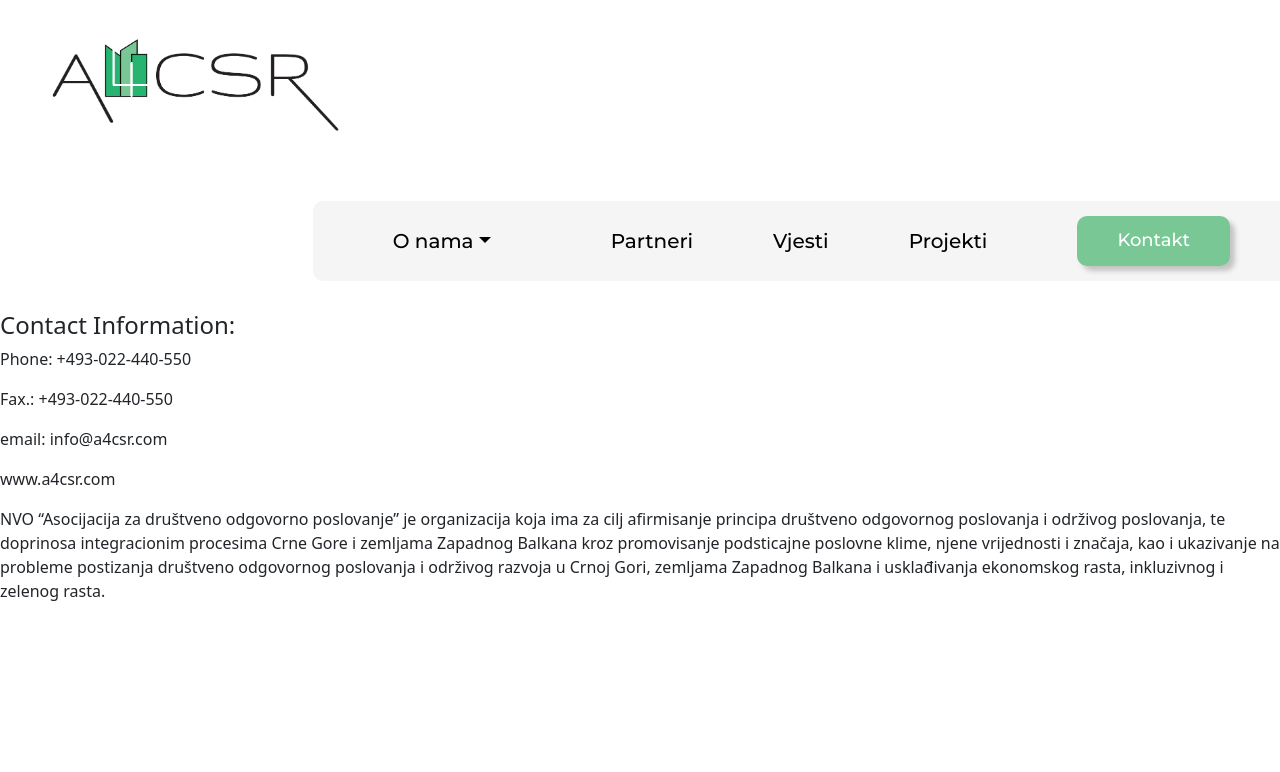
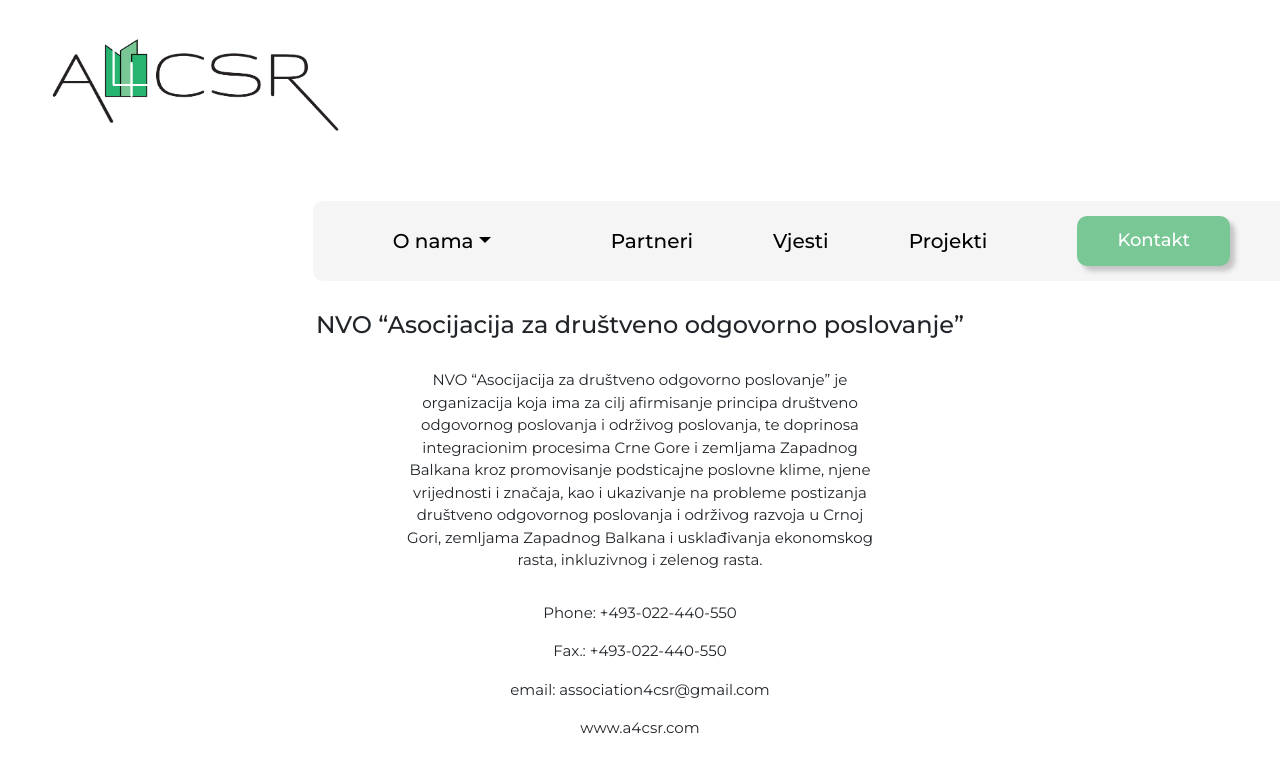
Before and after one commit to mmarakesh/a4csr, a React (Create React App) app: page /kontakt in a window 1280 px wide. Shown: the top 772 px of the page. Built offline with nearby package versions, Linux system fonts and the light colour scheme; a web font is replaced by a local one.

Commit message:
fixed bug

```diff
--- a/src/Components/Kontakt/Kontakt.css
+++ b/src/Components/Kontakt/Kontakt.css
@@ -0,0 +1,9 @@
+.kontakt-info {
+text-align: center;
+font-family: "Montserrat", sans-serif;
+font-size: 15px;
+}
+.kontakt-text {
+margin: 30px 400px;
+
+}
--- a/src/Components/Kontakt/Kontakt.js
+++ b/src/Components/Kontakt/Kontakt.js
@@ -2,13 +2,20 @@ import './Kontakt.css'
 function Kontakt() {
 
     return (
-        <div>
-        <h4>Contact Information:</h4>
+        <div className='kontakt-info'>
+        <h4>NVO “Asocijacija za društveno odgovorno poslovanje”</h4>
+        <p className='kontakt-text'>NVO “Asocijacija za društveno odgovorno poslovanje” je organizacija koja ima za cilj afirmisanje principa društveno odgovornog poslovanja i održivog poslovanja, te doprinosa integracionim procesima Crne Gore i zemljama Zapadnog Balkana kroz promovisanje podsticajne poslovne klime, njene vrijednosti i značaja, kao i ukazivanje na probleme postizanja društveno odgovornog poslovanja i održivog razvoja u Crnoj Gori, zemljama Zapadnog Balkana i usklađivanja ekonomskog rasta, inkluzivnog i zelenog rasta.</p>
         <p>Phone: +493-022-440-550</p>
         <p>Fax.: +493-022-440-550</p>
-        <p>email: info@a4csr.com</p>
+        <p>email: association4csr@gmail.com</p>
         <p>www.a4csr.com</p>
-        <p>NVO “Asocijacija za društveno odgovorno poslovanje” je organizacija koja ima za cilj afirmisanje principa društveno odgovornog poslovanja i održivog poslovanja, te doprinosa integracionim procesima Crne Gore i zemljama Zapadnog Balkana kroz promovisanje podsticajne poslovne klime, njene vrijednosti i značaja, kao i ukazivanje na probleme postizanja društveno odgovornog poslovanja i održivog razvoja u Crnoj Gori, zemljama Zapadnog Balkana i usklađivanja ekonomskog rasta, inkluzivnog i zelenog rasta.</p>
+        <div>
+        {/* <h6>VAŠA PODRŠKA NIJE SAMO DOBRODOŠLA, VEĆ JE KLJUČNA ZA NAŠU ZAJEDNIČKU MISIJU IZGRADNJE BOLJE BUDUĆNOSTI ZA SVE.</h6>
+        <form>
+            <input/>
+            <button></button>
+        </form> */}
+        </div>
         </div>
     )
 
--- a/src/Components/Onama/Onama.css
+++ b/src/Components/Onama/Onama.css
@@ -1,6 +1,7 @@
 .image-hands {
     border-radius: 10px;
     width: 650px;
+    height: 650px;
     margin-right: 50px;
     box-shadow: 8px 5px 5px #C4C4C4;
 }
--- a/src/Components/PoslovnaDok/Documentacija.js
+++ b/src/Components/PoslovnaDok/Documentacija.js
@@ -12,6 +12,7 @@ function Documentacija() {
     };
 
     return (
+
         <div>
             <h1 className="doc-header"> Poslovna <span className='green-header'> documentacija </span></h1>
             <p className='document-par'>Dijelimo sa vama dokumentaciju kako bi imali uvid u naš rad.</p>
```
